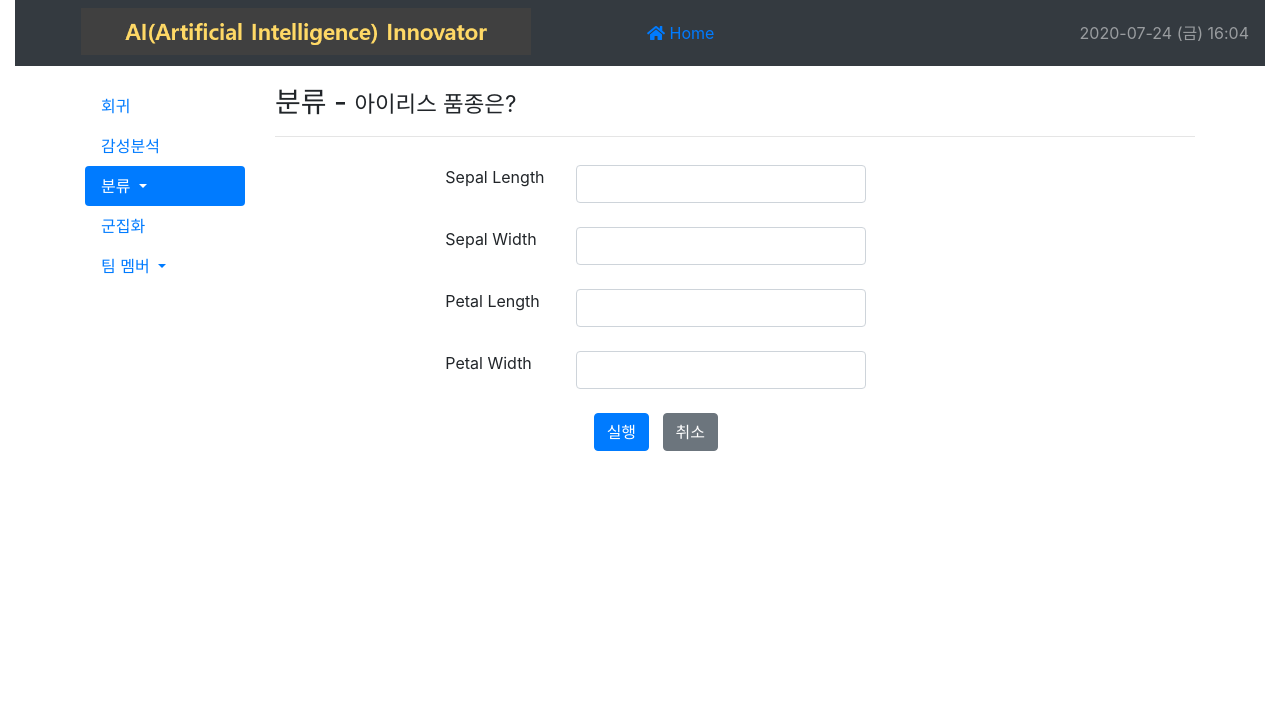
After one commit to ckiekim/Flask-Web, a Flask app: page /iris_classification in a window 1280 px wide. The commit adds this page. Shown: the top 719 px of the page. Run offline with Flask 2, Linux system fonts and the light colour scheme; parts of the project's set-up code (start-up, migrations or seed data) failed here and were passed over; some libraries are stand-ins or nearby versions.

Commit message:
iris 분류

```diff
--- a/app.py
+++ b/app.py
@@ -6,6 +6,7 @@ from konlpy.tag import Okt
 import re
 import os
 from tensorflow import keras
+from keras.models import load_model
 from keras.applications.vgg16 import VGG16, decode_predictions
 import numpy as np
 from PIL import Image
@@ -22,6 +23,7 @@ model_lr = None
 dtmvector = None
 model_nb = None
 vgg = None
+model_iris = None
 
 def get_today():
     now = datetime.datetime.now()
@@ -58,6 +60,10 @@ def nb_transform(review):
 def load_vgg():
     global vgg
     vgg = VGG16()
+
+def load_iris():
+    global model_iris
+    model_iris = load_model(os.path.join(app.root_path, 'model/iris.hdf5'))
 
 @app.route('/')
 def index():
@@ -96,6 +102,23 @@ def senti():
         nb = '긍정' if nb_result else '부정'
         movie = {'review':review, 'lr':lr, 'nb':nb}
         return render_template('senti_result.html', menu=menu, today=get_today(), movie=movie)
+
+@app.route('/iris_classification', methods=['GET', 'POST'])
+def iris_classification():
+    menu = {'home':False, 'regression':False, 'senti':False, 'classification':True, 'clustering':False}
+    if request.method == 'GET':
+        return render_template('iris_classification.html', menu=menu, today=get_today())
+    else:
+        sp_names = ['Setosa', 'Versicolor', 'Virginica']
+        slen = float(request.form['slen'])      # Sepal Length
+        swid = float(request.form['swid'])      # Sepal Width
+        plen = float(request.form['plen'])      # Petal Length
+        pwid = float(request.form['pwid'])      # Petal Width
+        iris_test = np.array([slen, swid, plen, pwid]).reshape(1, 4)
+        sp = np.argmax(model_iris.predict(iris_test))
+        species = sp_names[sp]
+        iris = {'slen':slen, 'swid':swid, 'plen':plen, 'pwid':pwid, 'species':species}
+        return render_template('iris_cla_result.html', menu=menu, today=get_today(), iris=iris)
 
 @app.route('/classification', methods=['GET', 'POST'])
 def classification():
@@ -140,4 +163,5 @@ if __name__ == '__main__':
     load_lr()
     load_nb()
     load_vgg()
+    load_iris()
     app.run()
--- a/templates/base.html
+++ b/templates/base.html
@@ -41,12 +41,23 @@
                         href="{% if menu.regression %}#{% else %}/regression{% endif %}">회귀</a></li>
                     <li class="nav-item"><a class="nav-link {% if menu.senti %}active{% endif %}"
                         href="{% if menu.senti %}#{% else %}/senti{% endif %}">감성분석</a></li>
-                    <li class="nav-item"><a class="nav-link {% if menu.classification %}active{% endif %}"
-                        href="{% if menu.classification %}#{% else %}/classification{% endif %}">분류</a></li>
+                    <!-- <li class="nav-item"><a class="nav-link {% if menu.classification %}active{% endif %}"
+                        href="{% if menu.classification %}#{% else %}/classification{% endif %}">분류</a></li> -->
+                    <li class="nav-item dropdown">
+                        <a class="nav-link dropdown-toggle {% if menu.classification %}active{% endif %}" href="#"
+                           id="navbarDropdown" role="button" data-toggle="dropdown" aria-haspopup="true" aria-expanded="false">
+                            분류
+                        </a>
+                        <div class="dropdown-menu" aria-labelledby="navbarDropdown">
+                            <a class="dropdown-item" href="/iris_classification">아이리스 분류</a>
+                            <a class="dropdown-item" href="/classification">이미지 분류</a>
+                        </div>
+                    </li>
                     <li class="nav-item"><a class="nav-link {% if menu.clustering %}active{% endif %}"
                         href="{% if menu.clustering %}#{% else %}/clustering{% endif %}">군집화</a></li>
                     <li class="nav-item dropdown">
-                        <a class="nav-link dropdown-toggle" href="#" id="navbarDropdown" role="button" data-toggle="dropdown" aria-haspopup="true" aria-expanded="false">
+                        <a class="nav-link dropdown-toggle" href="#"
+                           id="navbarDropdown" role="button" data-toggle="dropdown" aria-haspopup="true" aria-expanded="false">
                             팀 멤버
                         </a>
                         <div class="dropdown-menu" aria-labelledby="navbarDropdown">
@@ -74,6 +85,6 @@
     </div>
     {% block addition %}
     {% endblock %}
-    {# include 'inc/clock.html' #}
+    {% include 'inc/clock.html' %}
 </body>
 </html>
--- a/templates/inc/clock.html
+++ b/templates/inc/clock.html
@@ -14,11 +14,11 @@
         let sec = today.getSeconds();
 
         today = year + "-" + cvt2(month) + "-" + cvt2(date) + " (" + dow[day] + ") " +
-                cvt2(hour) + ":" + cvt2(min) + ":" + cvt2(sec);
+                cvt2(hour) + ":" + cvt2(min) //+ ":" + cvt2(sec);
         document.getElementById('clock').innerHTML = today;
         t=setTimeout(function() {
             startTime();
-        }, 1000);
+        }, 1000*60);
     }
     function cvt2(i)
     {
--- /dev/null
+++ b/templates/iris_classification.html
@@ -0,0 +1,36 @@
+{% extends "base.html" %}
+{% block sub_title %}분류 - <small>아이리스 품종은?</small>{% endblock %}
+{% block main %}
+    <div class="row">
+        <div class="col-2"></div>
+        <div class="col-6">
+            <form action="/iris_classification" method="POST">
+                <table class="table table-borderless">
+                    <tr>
+                        <td>Sepal Length</td>
+                        <td><input type="text" class="form-control" id="slen" name="slen"></td>
+                    </tr>
+                    <tr>
+                        <td>Sepal Width</td>
+                        <td><input type="text" class="form-control" id="swid" name="swid"></td>
+                    </tr>
+                    <tr>
+                        <td>Petal Length</td>
+                        <td><input type="text" class="form-control" id="plen" name="plen"></td>
+                    </tr>
+                    <tr>
+                        <td>Petal Width</td>
+                        <td><input type="text" class="form-control" id="pwid" name="pwid"></td>
+                    </tr>
+                    <tr>
+                        <td colspan="2" style="text-align: center;">
+                            <button type="submit" class="btn btn-primary">실행</button>&nbsp;&nbsp;
+                            <button type="reset" class="btn btn-secondary">취소</button>
+                        </td>
+                    </tr>
+                </table>
+            </form>
+        </div>
+        <div class="col-4"></div>
+    </div>
+{% endblock %}
```
Also changed, not shown: templates/iris_cla_result.html (added, +33 -0 lines), 1 other file.
